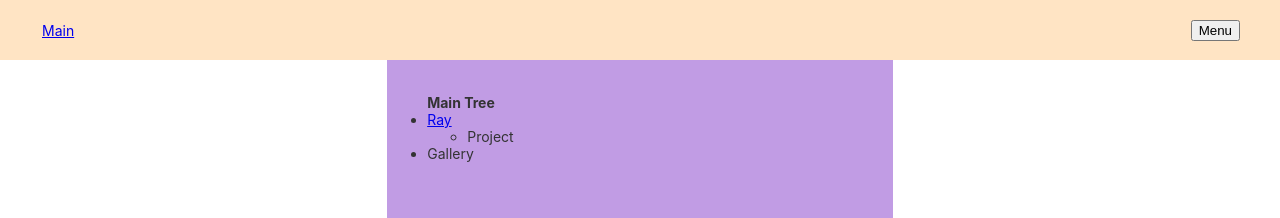
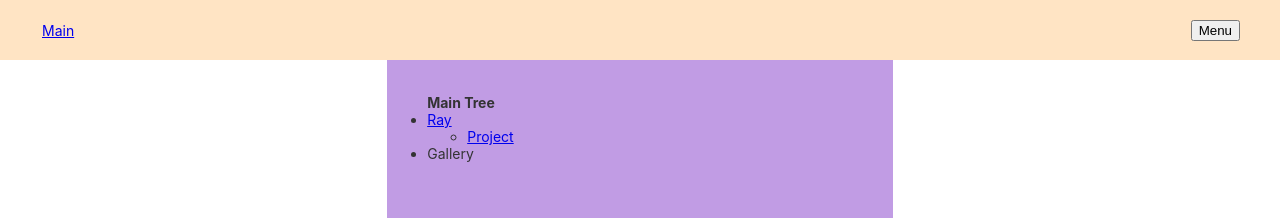
Before and after one commit to slivereye746/iTep.link, an Angular app in the folder iTep/: page /main in a window 1280 px wide. Shown: the top 218 px of the page. Built offline with nearby package versions, Linux system fonts and the light colour scheme.

Commit message:
Day 6 add service

```diff
--- a/iTep/src/app/app.module.ts
+++ b/iTep/src/app/app.module.ts
@@ -5,9 +5,10 @@ import { AppRoutingModule } from './app-routing.module';
 import { AppComponent } from './app.component';
 import { MainComponent } from './main/main.component';
 import { RayComponent } from './ray/ray.component';
+import { ProjectsComponent } from './projects/projects.component';
 
 @NgModule({
-  declarations: [AppComponent,RayComponent, MainComponent],
+  declarations: [AppComponent,RayComponent, MainComponent, ProjectsComponent],
   imports: [
     BrowserModule,
     AppRoutingModule
--- a/iTep/src/app/main/main.component.html
+++ b/iTep/src/app/main/main.component.html
@@ -8,7 +8,9 @@
   <ul><b>Main Tree</b>
     <li><a routerLink="/ray">Ray</a>
       <ul>
-        <li>Project</li>
+        <li>
+          <a routerLink="/ray/projects">Project</a>
+        </li>
       </ul>
     </li>
     <li>Gallery</li>
--- /dev/null
+++ b/iTep/src/app/projects/projects.component.html
@@ -0,0 +1 @@
+<p>projects works!</p>
--- /dev/null
+++ b/iTep/src/app/projects/projects.component.ts
@@ -0,0 +1,15 @@
+import { Component, OnInit } from '@angular/core';
+
+@Component({
+  selector: 'app-projects',
+  templateUrl: './projects.component.html',
+  styleUrls: ['./projects.component.scss']
+})
+export class ProjectsComponent implements OnInit {
+
+  constructor() { }
+
+  ngOnInit(): void {
+  }
+
+}
```
Also changed, not shown: iTep/src/app/app-routing.module.ts (+6 -1 lines), iTep/src/app/projects/projects.component.scss (added), 1 other file (tests, documents, lock files or other folders).
